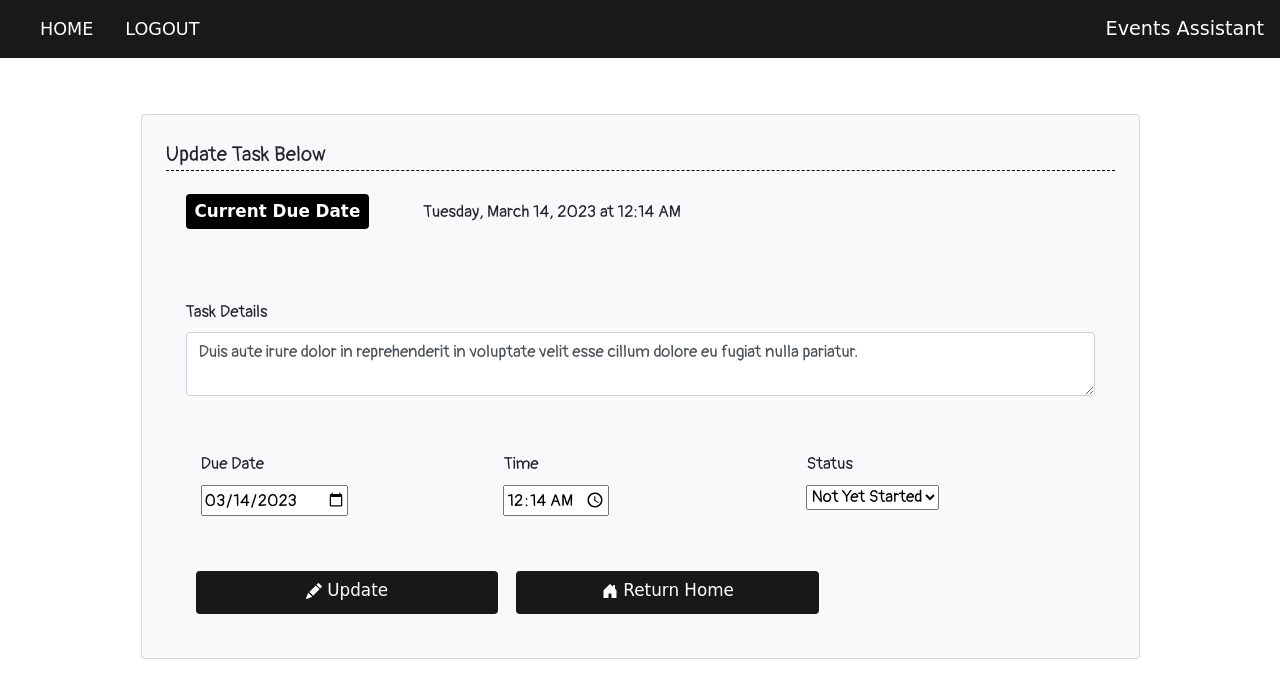
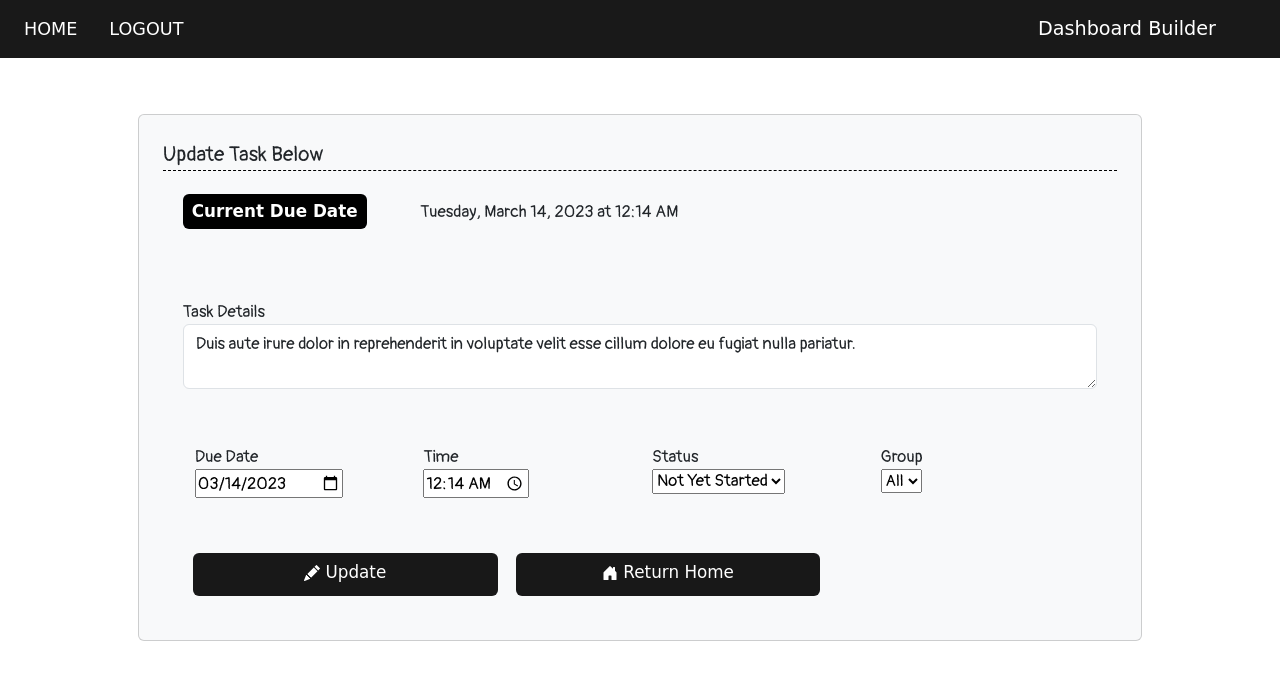
Before and after one commit to jschhie/Events-Assistant, a Flask app: page /update/3 in a window 1280 px wide. Shown: the top 698 px of the page. Run offline with Flask 2, Linux system fonts and the light colour scheme; a user stored in the database is signed in; data comes from the database, SQL or seed files in the repository; both versions use the stored data as it was before the commit; data that the repository does not hold is empty; some libraries are stand-ins or nearby versions; some web fonts are replaced.

Commit message:
new bootstrap, added grouping feature

```diff
--- a/website/__init__.py
+++ b/website/__init__.py
@@ -24,7 +24,7 @@ def create_app():
     app.register_blueprint(auth, url_prefix='/')
 
     # create or retrieve existing DB
-    from .models import Task, User
+    from .models import Task, User, Group
     create_database(app)
 
     login_manager = LoginManager()
--- a/website/static/script.js
+++ b/website/static/script.js
@@ -6,6 +6,8 @@ function confirmDelete(delType) {
         return confirm('Are you sure you want to delete all completed and cancelled items?');
     }
 }
+
+
 
 function toggleView(btn) {
     // Change whether completed events should be hidden or not, and change button icon + text
--- a/website/static/style.css
+++ b/website/static/style.css
@@ -16,6 +16,7 @@
 
 .alert {
     font-size: 1em;
+    text-align: center;
 }
 
 .content-section {
@@ -49,9 +50,37 @@
     font-size: 1.1em;
 }
 
+/*
 .table-actions {
     display: inline-flex;
+}*/
+
+.table-actions a {
+    /* mobile x-small view */
+    margin-bottom: 15px;
 }
+
+@media all and (min-width:768px) {
+    /* medium */
+    .table-actions a {
+        /*display: block;*/
+    }
+}
+
+
+@media all and (min-width:992px) {
+    /* large */
+    .table-actions a {
+        margin: auto;
+        display: inline-block;
+    }
+
+    .table-actions {
+        text-align: center;
+    }
+}
+
+
 
 /* NAVBAR + HEADER */
 .navbar-container {
@@ -71,6 +100,7 @@
 
 .title-header {
     font-size: 1.2em;
+    margin-right: 5%;
 }
 
 .title-header a {
@@ -119,6 +149,7 @@
 .badge {
     padding: 9px;
     font-size: .9em;
+    color: black;
 }
 
 .date-badge {
--- a/website/templates/base.html
+++ b/website/templates/base.html
@@ -4,18 +4,8 @@
         <meta charset="utf-8">
         <meta name="viewport" content="width=device-width, initial-scale=1">
 
-        <!-- BOOTSTRAP -->
-        <link
-            rel="stylesheet"
-            href="https://stackpath.bootstrapcdn.com/bootstrap/4.4.1/css/bootstrap.min.css"
-            integrity="sha384-Vkoo8x4CGsO3+Hhxv8T/Q5PaXtkKtu6ug5TOeNV6gBiFeWPGFN9MuhOf23Q9Ifjh"
-            crossorigin="anonymous"
-        >
-        <link
-            rel="stylesheet"
-            href="https://stackpath.bootstrapcdn.com/font-awesome/4.7.0/css/font-awesome.min.css"
-            crossorigin="anonymous"
-        >
+        <!-- BOOTSTRAP 5.3.1 -->
+        <link href="https://cdn.jsdelivr.net/npm/bootstrap@5.3.1/dist/css/bootstrap.min.css" rel="stylesheet" integrity="sha384-4bw+/aepP/YC94hEpVNVgiZdgIC5+VKNBQNGCHeKRQN+PtmoHDEXuppvnDJzQIu9" crossorigin="anonymous">
 
         <link
             rel="icon"
@@ -35,8 +25,8 @@
             <button
                 class="navbar-toggler"
                 type="button"
-                data-toggle="collapse"
-                data-target="#navbar"
+                data-bs-toggle="collapse"
+                data-bs-target="#navbar"
             >
                 <span class="nav-icon">
                     <svg xmlns="http://www.w3.org/2000/svg" width="16" height="16" fill="white" class="bi bi-three-dots" viewBox="0 0 16 16">
@@ -58,9 +48,22 @@
             </div>
 
             <span class="title-header">
-                <a href="/">Events Assistant</a>
+                <a href="/">Dashboard Builder</a>
             </span>
         </nav>
+
+        <!--
+        <div class="offcanvas offcanvas-end" tabindex="-1" id="offcanvasRight" aria-labelledby="offcanvasRightLabel">
+            <div class="offcanvas-header">
+              <h5 class="offcanvas-title" id="offcanvasRightLabel">My Groups</h5>
+              <button type="button" class="btn-close" data-bs-dismiss="offcanvas" aria-label="Close"></button>
+            </div>
+            <div class="offcanvas-body">
+            </div>
+        </div>
+        -->
+
+
     </header>
 
     <body>
@@ -71,16 +74,14 @@
                 <!-- msg flashing for error messages ( 'alert-danger' )-->
                 <div class="alert alert-danger alter-dismissable fade show" role="alert">
                     {{ message }}
-                    <button type="button" class="close" data-dismiss="alert">
-                        <span aria-hidden="true"> &times; </span>
+                    <button type="button" class="close btn-close" data-bs-dismiss="alert">
                     </button>
                 </div>
                 {% else %}
                 <!-- msg flashing for success messages ( 'alert-danger' )-->
                 <div class="alert alert-success alter-dismissable fade show" role="alert">
                     {{ message }}
-                    <button type="button" class="close" data-dismiss="alert">
-                        <span aria-hidden="true"> &times; </span>
+                    <button type="button" class="close btn-close" data-bs-dismiss="alert">
                     </button>
                 </div>
                 {% endif %}
@@ -93,16 +94,8 @@
             {% block content %} {% endblock %}
         </div>
 
-        <script
-            src="https://code.jquery.com/jquery-3.2.1.slim.min.js"
-            integrity="sha384-KJ3o2DKtIkvYIK3UENzmM7KCkRr/rE9/Qpg6aAZGJwFDMVNA/GpGFF93hXpG5KkN"
-            crossorigin="anonymous"
-        ></script>
-        <script
-            src="https://maxcdn.bootstrapcdn.com/bootstrap/4.0.0/js/bootstrap.min.js"
-            integrity="sha384-JZR6Spejh4U02d8jOt6vLEHfe/JQGiRRSQQxSfFWpi1MquVdAyjUar5+76PVCmYl"
-            crossorigin="anonymous"
-        ></script>
+        <script src="https://cdn.jsdelivr.net/npm/@popperjs/core@2.11.8/dist/umd/popper.min.js" integrity="sha384-I7E8VVD/ismYTF4hNIPjVp/Zjvgyol6VFvRkX/vR+Vc4jQkC+hVqc2pM8ODewa9r" crossorigin="anonymous"></script>
+        <script src="https://cdn.jsdelivr.net/npm/bootstrap@5.3.1/dist/js/bootstrap.min.js" integrity="sha384-Rx+T1VzGupg4BHQYs2gCW9It+akI2MM/mndMCy36UVfodzcJcF0GGLxZIzObiEfa" crossorigin="anonymous"></script>
 
         <!-- CUSTOM JAVASCRIPT -->
         <script src="../static/script.js"></script>
--- a/website/templates/update.html
+++ b/website/templates/update.html
@@ -31,13 +31,13 @@ Events Assistant | Update Task
       </div>
 
       <div class="row form-group">
-        <div class="col col-md-4">
+        <div class="col col-lg-3">
           <label for="due_date" class="col-title">Due Date</label>
           <br>
           <input type="date" id="due_date" name="due_date" value="{{ task.due_date_int }}">
         </div>
 
-        <div class="col col-md-4">
+        <div class="col col-lg-3">
           <label for="time" class="col-title">Time</label>
           <br>
           {% set format_time = task.time[:-3] %}
@@ -57,7 +57,7 @@ Events Assistant | Update Task
           <input type="time" id="time" name="time" value="{{ format_time }}">
         </div>
 
-        <div class="col col-md-4">
+        <div class="col col-md-6 col-lg-3">
           <label for="status" class="col-title">Status</label>
           <br>
           <select name="taskStatus" aria-label="Select/Dropdown menu" id="curr_status">
@@ -67,6 +67,18 @@ Events Assistant | Update Task
             <option value="Completed">Completed</option>
           </select>
         </div>
+
+        <div class="col col-md-6 col-lg-3">
+          <label for="group" class="col-title">Group</label>
+          <br>
+          <select name="groupSelect" aria-label="Group Dropdown" id="groupSelect">
+            <option value="All" selected>All</option>
+            {% for group in groups %}
+            <option value={{group.id}}>{{group.name}}</option>
+            {% endfor %}
+          </select>
+        </div>
+
       </div>
 
       <div class="form-group row">
--- a/website/views.py
+++ b/website/views.py
@@ -1,7 +1,7 @@
 from flask import Blueprint, render_template, request, redirect, flash
 from flask_login import current_user, login_required
 from . import db
-from .models import Task
+from .models import Task, Group
 from .helpers import format_date, format_time # helper functions
 from sqlalchemy import or_
 
@@ -27,21 +27,54 @@ def git_update():
 @views.route('/home', methods=['POST', 'GET'])
 @login_required
 def home():
+    # get user's groups
+    groups = Group.query.filter_by(user_id=current_user.id).all()
+
     if request.method == 'POST':
         # Search Bar
         if request.form['action'] == 'Search':
             user_query = request.form['Query']
             query_filter = request.form['QueryFilter']
+            group_filter = request.form['GroupFilter']
+            group = Group.query.filter_by(id=group_filter).first()
+
             all_user_tasks = Task.query.filter_by(user_id=current_user.id).order_by(Task.bookmarked.desc(), Task.due_date_int, Task.time) # sort by priority, where 1 = bookmarked, 0 = unbookmarked
-            if (query_filter != "Filter By..."):
+
+            if (query_filter != "Status" and group_filter != "Filter By..." and group_filter != "All"):
                 if (user_query):
+                    flash("Results for " + user_query + " that are " + query_filter + " and in " + group.name, category='success')
+                    results = all_user_tasks.filter(Task.content.contains(user_query)).filter(Task.status==query_filter).filter(Task.group_id==group_filter).all()
+                else:
+                    # Search * all queries with query_filter and group_filter only
+                    flash("Results for " + query_filter + ' items that are in ' + group.name, category='success')
+                    results = all_user_tasks.filter(Task.status==query_filter).filter(Task.group_id==group_filter).all()
+
+            elif (query_filter != "Status"):
+                if (user_query):
+                    flash("Results for " + user_query + " that are " + query_filter, category='success')
                     results = all_user_tasks.filter(Task.content.contains(user_query)).filter(Task.status==query_filter).all()
                 else:
-                    # Search * all queries with query_filter only
+                    # Search * all queries with status_filter only
+                    flash("Results for " + query_filter + " items", category='success')
                     results = all_user_tasks.filter(Task.status==query_filter).all()
-            else: # No filter applied
+
+            elif (group_filter != "Filter By..." and group_filter != "All"):
+                if (user_query):
+                    flash("Results for " + query_filter + " that are in " + group.name, category='success')
+                    results = all_user_tasks.filter(Task.content.contains(user_query)).filter(Task.group_id==group_filter).all()
+                else:
+                    # Search * all queries with group_filter only
+                    flash("Results for items in " + group.name, category='success')
+                    results = all_user_tasks.filter(Task.group_id==group_filter).all()
+
+            else: # No filters applied
+                flash("Results for " + user_query + " All Groups", category='success')
                 results = all_user_tasks.filter(Task.content.contains(user_query)).all()
-            return render_template('home.html', user=current_user, tasks=results, isQuery=True)
+
+            try:
+                return render_template('home.html', user=current_user, tasks=results, isQuery=True, groups=groups, group_name=group.name)
+            except:
+                return render_template('home.html', user=current_user, tasks=results, isQuery=True, groups=groups, group_name="All Groups")
 
         # Optionally delete all Completed and Cancelled Tasks
         if request.form['action'] == 'Clean Up':
@@ -54,14 +87,42 @@ def home():
             flash('Deleted all Completed and Cancelled Items!', category='success')
             remaining_tasks = Task.query.filter_by(user_id=current_user.id). \
                                                     order_by(Task.bookmarked.desc(), Task.due_date_int, Task.time).all()
-            return render_template('home.html', user=current_user, tasks=remaining_tasks, isQuery=False)
+            return render_template('home.html', user=current_user, tasks=remaining_tasks, isQuery=False, group_name="All Groups")
 
         elif request.form['action'] == "Create New":
             return redirect('/create')
+        elif request.form['action'] == "Add Group":
+            return redirect('/create-group')
+
     # default action: display all tasks
     tasks = Task.query.filter_by(user_id=current_user.id). \
                                 order_by(Task.bookmarked.desc(), Task.due_date_int, Task.time).all()
-    return render_template('home.html', user=current_user, tasks=tasks, isQuery=False)
+
+    return render_template('home.html', user=current_user, tasks=tasks, isQuery=False, groups=groups, group_name="All Groups")
+
+
+
+@views.route('/create-group', methods=['POST', 'GET'])
+@login_required
+def create_group():
+    if request.method == 'POST':
+        if request.form['action'] == 'New Group':
+            groupname = request.form['groupname']
+            # Check if groupname exists in DB
+            if (groupname):
+                group = Group.query.filter_by(name=groupname).filter_by(user_id=current_user.id).first()
+                if group:
+                    flash(groupname + ' Group already exists! Please enter another Group name.', category='error')
+                else:
+                    new_group = Group(name=groupname, user_id=current_user.id)
+                    db.session.add(new_group)
+                    db.session.commit()
+                    flash(groupname + ' Group Added!', category='success')
+                    return redirect('/')
+        elif request.form['action'] == 'Return Home':
+            flash('Returning Home!', category='success')
+            return redirect('/')
+    return render_template('create-group.html', user=current_user)
 
 
 
@@ -75,8 +136,8 @@ def create():
             due_date_int = request.form['due_date']
             time = request.form['time']
 
-            print("orginal time format: ", time)
-            print("type: ", type(time))
+            #print("orginal time format: ", time)
+            #print("type: ", type(time))
 
             new_time = format_time(time)
             # Parse str object YYYY-MM-DD format, and convert into formatted str
@@ -89,7 +150,8 @@ def create():
                                     due_date=due_date,
                                     due_date_int=due_date_int,
                                     time=new_time,
-                                    user_id=current_user.id)
+                                    user_id=current_user.id,
+                                    group_id=None)
                     db.session.add(new_task)
                     db.session.commit()
                     flash('New event added!', category='success')
@@ -152,6 +214,16 @@ def update(id):
         # Otherwise Update Button submitted
         # and make sure owner only can update
         if updated_task.user_id == current_user.id:
+
+            # Update Group
+            group_id = request.form['groupSelect']
+            if group_id != "All":
+                print(group_id)
+                updated_task.group_id = group_id
+            else:
+                updated_task.group_id = None
+
+            # Update Content, Due Date, Time
             updated_task.content = request.form['content']
             date_obj = request.form['due_date']
             updated_task.due_date = format_date(date_obj)
@@ -161,6 +233,7 @@ def update(id):
                 updated_task.time = format_time(time)
             else:
                 updated_task.time = '' # default time: unspecified/optional
+            # Update Status
             updated_task.status = request.form.get('taskStatus')
             try:
                 db.session.commit()
@@ -169,4 +242,6 @@ def update(id):
             except:
                 flash('Error in updating event.', category='error')
     else:
-        return render_template('update.html', task=updated_task, user=current_user)
+        # get user's groups
+        groups = Group.query.filter_by(user_id=current_user.id).all()
+        return render_template('update.html', task=updated_task, user=current_user, groups=groups)
```
Also changed, not shown: website/models.py (+8 -0 lines), website/templates/create-group.html (added, +38 -0 lines), website/templates/home.html (+41 -18 lines), README.md, demos/home-all.png (added), demos/home-spanish.png (added), demos/update-group.png (added), website/tasks_database.db (deleted), 2 other files.
